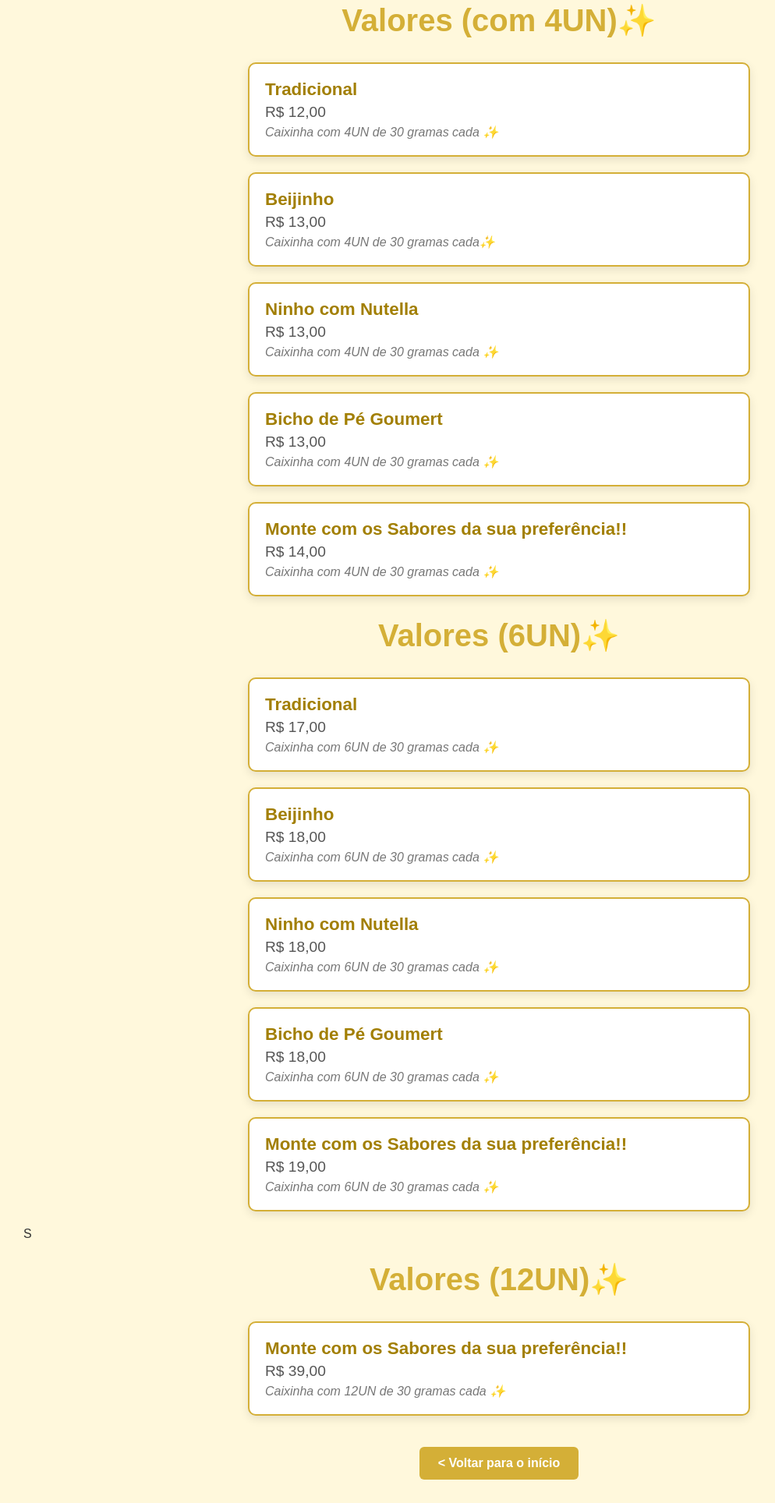
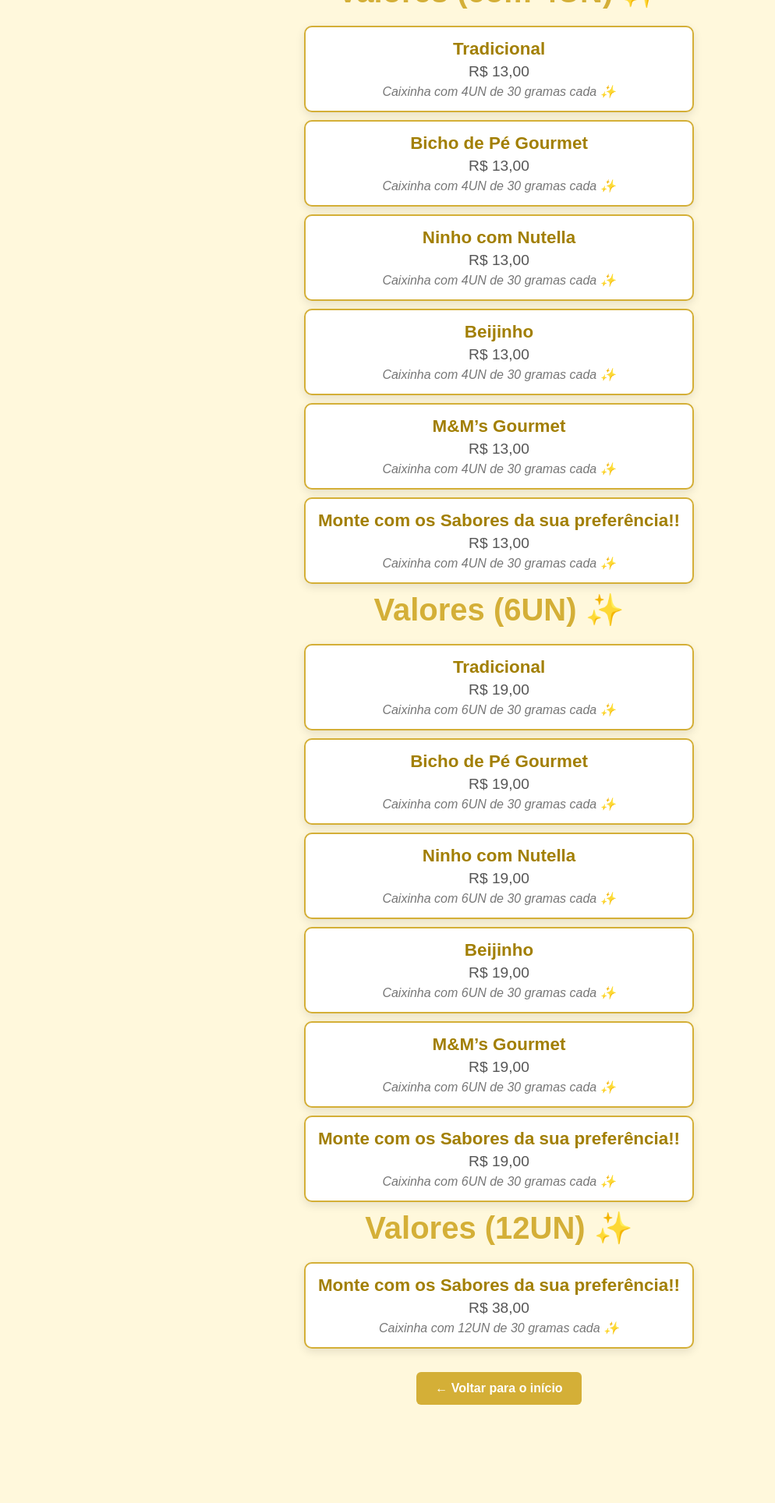
Before and after one commit to gustavopalucci/Brigadeiros-D-Ouro, a plain HTML site: page valores.html in a window 1280 px wide. Shown: the part 54-1982 px from the top of the page at 78% size, without its empty margins (0-994 px from the left). After the commit the page ends 1906 px from the top, so only its background shows below. Drawn offline with Linux system fonts and the light colour scheme.

Commit message:
Add files via upload

```diff
--- a/valores.html
+++ b/valores.html
@@ -5,81 +5,117 @@
   <meta name="viewport" content="width=device-width, initial-scale=1.0" />
   <title>Nossos Valores - Brigadeiros D'Ouro</title>
   <style>
+    /* Reset básico */
+    * {
+      margin: 0;
+      padding: 0;
+      box-sizing: border-box;
+    }
+
+    /* Estilos gerais */
     body {
       font-family: 'Arial', sans-serif;
       background-color: #fff8dc;
-      padding: 30px;
+      color: #333;
+      padding: 20px;
       margin: 0;
-      color: #333;
     }
 
     h1 {
       text-align: center;
       color: #d4af37;
-      font-size: 2.5em;
-      margin-bottom: 30px;
+      font-size: 2.5rem;
+      margin-bottom: 20px;
     }
 
+    /* Estilos dos produtos */
     .produto {
       background-color: #fff;
       border: 2px solid #d4af37;
-      padding: 20px;
-      margin: 20px auto;
+      padding: 15px;
+      margin: 10px auto;
       border-radius: 10px;
-      max-width: 600px;
+      max-width: 500px;
       box-shadow: 0 4px 12px rgba(0, 0, 0, 0.1);
+      text-align: center;
     }
 
     .nome {
-      font-size: 1.4em;
+      font-size: 1.4rem;
       font-weight: bold;
       color: #a27f02;
     }
 
     .preco {
-      font-size: 1.2em;
+      font-size: 1.2rem;
       color: #555;
       margin: 5px 0;
     }
-
 
     .quantidade {
       font-style: italic;
       color: #777;
     }
 
+    /* Botão de voltar */
     .botao-voltar {
       display: block;
       width: fit-content;
-      margin: 40px auto 0;
+      margin: 30px auto;
       padding: 12px 24px;
       background-color: #d4af37;
       color: white;
       text-decoration: none;
       font-weight: bold;
       border-radius: 6px;
+      text-align: center;
       transition: background-color 0.3s ease;
-      text-align: center;
     }
 
     .botao-voltar:hover {
       background-color: #b38e2e;
     }
+
+    /* Estilos responsivos */
+    @media (max-width: 600px) {
+      h1 {
+        font-size: 2rem;
+      }
+
+      .produto {
+        padding: 10px;
+        margin: 8px auto;
+      }
+
+      .nome {
+        font-size: 1.2rem;
+      }
+
+      .preco,
+      .quantidade {
+        font-size: 1rem;
+      }
+
+      .botao-voltar {
+        padding: 10px 20px;
+        font-size: 1rem;
+      }
+    }
   </style>
 </head>
 <body>
-  <h1>Valores (com 4UN)✨</h1>
+  <h1>Valores (com 4UN) ✨</h1>
 
   <div class="produto">
     <div class="nome">Tradicional</div>
-    <div class="preco">R$ 12,00</div>
+    <div class="preco">R$ 13,00</div>
     <div class="quantidade">Caixinha com 4UN de 30 gramas cada ✨</div>
   </div>
 
   <div class="produto">
-    <div class="nome">Beijinho</div>
+    <div class="nome">Bicho de Pé Gourmet</div>
     <div class="preco">R$ 13,00</div>
-    <div class="quantidade">Caixinha com 4UN de 30 gramas cada✨</div>
+    <div class="quantidade">Caixinha com 4UN de 30 gramas cada ✨</div>
   </div>
 
   <div class="produto">
@@ -89,43 +125,53 @@
   </div>
 
   <div class="produto">
-    <div class="nome">Bicho de Pé Goumert</div>
+    <div class="nome">Beijinho</div>
+    <div class="preco">R$ 13,00</div>
+    <div class="quantidade">Caixinha com 4UN de 30 gramas cada ✨</div>
+  </div>
+
+  <div class="produto">
+    <div class="nome"> M&M’s Gourmet</div>
     <div class="preco">R$ 13,00</div>
     <div class="quantidade">Caixinha com 4UN de 30 gramas cada ✨</div>
   </div>
 
   <div class="produto">
     <div class="nome">Monte com os Sabores da sua preferência!!</div>
-    <div class="preco">R$ 14,00</div>
+    <div class="preco">R$ 13,00</div>
     <div class="quantidade">Caixinha com 4UN de 30 gramas cada ✨</div>
   </div>
 
-  </style>
-</head>
-<body>
-  <h1>Valores (6UN)✨</h1>
+  <h1>Valores (6UN) ✨</h1>
 
   <div class="produto">
     <div class="nome">Tradicional</div>
-    <div class="preco">R$ 17,00</div>
+    <div class="preco">R$ 19,00</div>
+    <div class="quantidade">Caixinha com 6UN de 30 gramas cada ✨</div>
+  </div>
+
+  <div class="produto">
+    <div class="nome">Bicho de Pé Gourmet</div>
+    <div class="preco">R$ 19,00</div>
+    <div class="quantidade">Caixinha com 6UN de 30 gramas cada ✨</div>
+  </div>
+
+  <div class="produto">
+    <div class="nome">Ninho com Nutella</div>
+    <div class="preco">R$ 19,00</div>
     <div class="quantidade">Caixinha com 6UN de 30 gramas cada ✨</div>
   </div>
 
   <div class="produto">
     <div class="nome">Beijinho</div>
-    <div class="preco">R$ 18,00</div>
+    <div class="preco">R$ 19,00</div>
     <div class="quantidade">Caixinha com 6UN de 30 gramas cada ✨</div>
   </div>
 
-  <div class="produto">
-    <div class="nome">Ninho com Nutella</div>
-    <div class="preco">R$ 18,00</div>
-    <div class="quantidade">Caixinha com 6UN de 30 gramas cada ✨</div>
-  </div>
 
   <div class="produto">
-    <div class="nome">Bicho de Pé Goumert</div>
-    <div class="preco">R$ 18,00</div>
+    <div class="nome"> M&M’s Gourmet</div>
+    <div class="preco">R$ 19,00</div>
     <div class="quantidade">Caixinha com 6UN de 30 gramas cada ✨</div>
   </div>
 
@@ -134,16 +180,15 @@
     <div class="preco">R$ 19,00</div>
     <div class="quantidade">Caixinha com 6UN de 30 gramas cada ✨</div>
   </div>
-S
-   <h1>Valores (12UN)✨</h1>
+
+  <h1>Valores (12UN) ✨</h1>
 
   <div class="produto">
     <div class="nome">Monte com os Sabores da sua preferência!!</div>
-    <div class="preco">R$ 39,00</div>
+    <div class="preco">R$ 38,00</div>
     <div class="quantidade">Caixinha com 12UN de 30 gramas cada ✨</div>
   </div>
 
-
-  <a href="index.html" class="botao-voltar"> < Voltar para o início </a>
+  <a href="index.html" class="botao-voltar">← Voltar para o início</a>
 </body>
 </html>
```
Also changed, not shown: index.html (+26 -16 lines).
